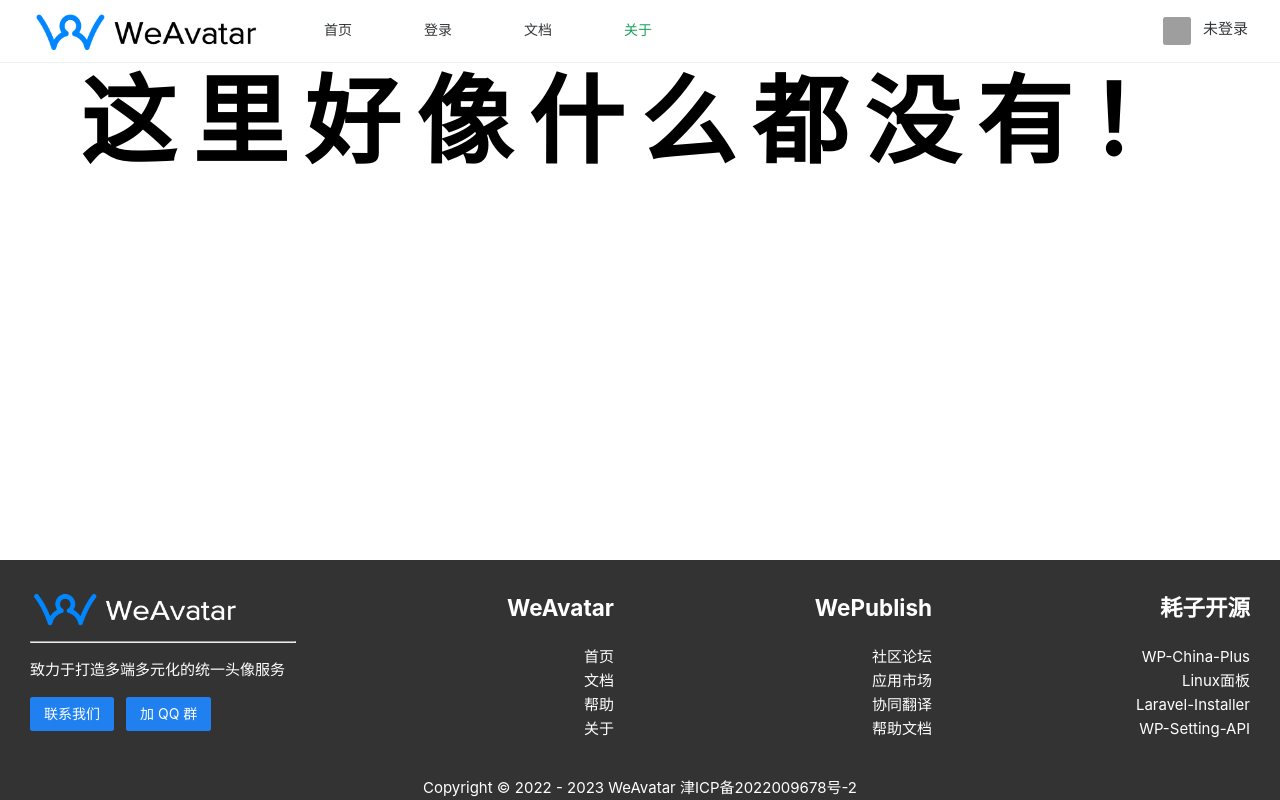
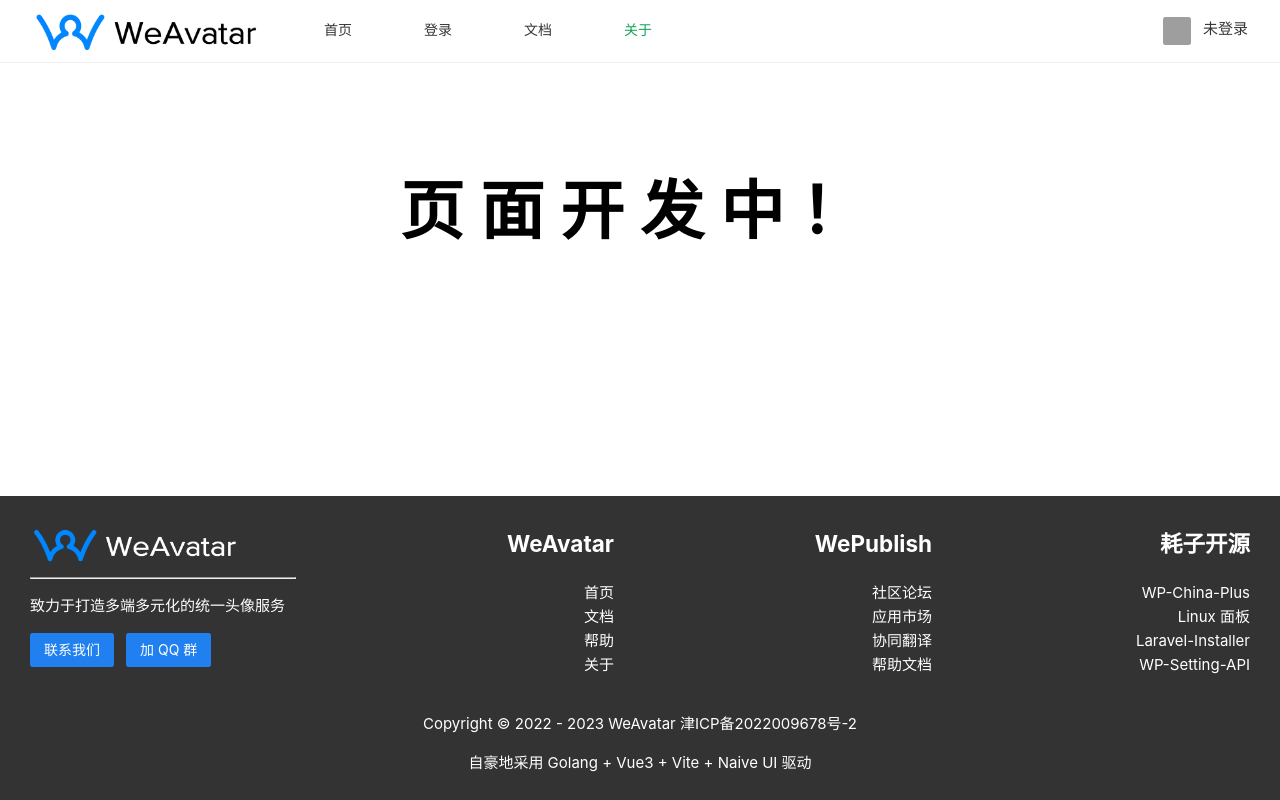
Before and after one commit to weavatar/frontend, a Vue app: page /about in a window 1280 px wide. Built offline with nearby package versions, Linux system fonts and the light colour scheme; no server answers; grey boxes are pictures that could not be loaded; some icons are missing.

Commit message:
feat: update

```diff
--- a/src/views/SiteFooter.vue
+++ b/src/views/SiteFooter.vue
@@ -79,7 +79,7 @@
                     </a>
                   </li>
                   <li>
-                    <a target="_blank" href="https://github.com/HaoZi-Team/Panel"> Linux面板 </a>
+                    <a target="_blank" href="https://github.com/HaoZi-Team/Panel"> Linux 面板 </a>
                   </li>
                   <li>
                     <a target="_blank" href="https://github.com/HaoZi-Team/Laravel-Installer">
--- a/src/views/auth/LoginView.vue
+++ b/src/views/auth/LoginView.vue
@@ -41,7 +41,7 @@
 <style scoped>
 .login-card {
   width: 400px;
-  margin: 200px auto 0;
+  margin: 100px auto;
 }
 
 @media (max-width: 768px) {
--- a/src/views/pages/AboutView.vue
+++ b/src/views/pages/AboutView.vue
@@ -1,20 +1,16 @@
 <template>
   <div class="about">
-    <h1>这里好像什么都没有！</h1>
+    <h2>页面开发中！</h2>
   </div>
 </template>
 
 <style>
-@media (min-width: 1024px) {
-  .about {
-    min-height: 70vh;
-  }
-  .about h1 {
-    font-size: 6rem;
-    line-height: 120%;
-    letter-spacing: 1rem;
-    color: black;
-    text-align: center;
-  }
+.about h2 {
+  font-size: 4rem;
+  padding-top: 20vh;
+  margin: 0;
+  letter-spacing: 1rem;
+  color: black;
+  text-align: center;
 }
 </style>
--- a/src/views/pages/DocView.vue
+++ b/src/views/pages/DocView.vue
@@ -93,4 +93,8 @@
 import { NCard, NCollapse, NCollapseItem } from 'naive-ui'
 </script>
 
-<style></style>
+<style>
+.doc {
+  padding: 100px;
+}
+</style>
--- a/src/views/pages/HelpView.vue
+++ b/src/views/pages/HelpView.vue
@@ -41,7 +41,6 @@
 
 <style>
 .help {
-  margin: 100px;
-  min-height: 70vh;
+  padding: 100px;
 }
 </style>
--- a/src/views/pages/HomeView.vue
+++ b/src/views/pages/HomeView.vue
@@ -224,6 +224,19 @@
 }
 
 @media only screen and (max-width: 768px) {
+  .home h1 {
+    font-size: 4rem;
+    line-height: 120%;
+    letter-spacing: 0.2rem;
+    color: white;
+  }
+
+  .home p {
+    font-size: 2rem;
+    letter-spacing: 0.4rem;
+    color: white;
+  }
+
   .product-content,
   .sponsor-content ul {
     flex-wrap: wrap;
```
Also changed, not shown: src/views/avatar/AvatarView.vue (renamed from src/views/avatar/HomeView.vue).
